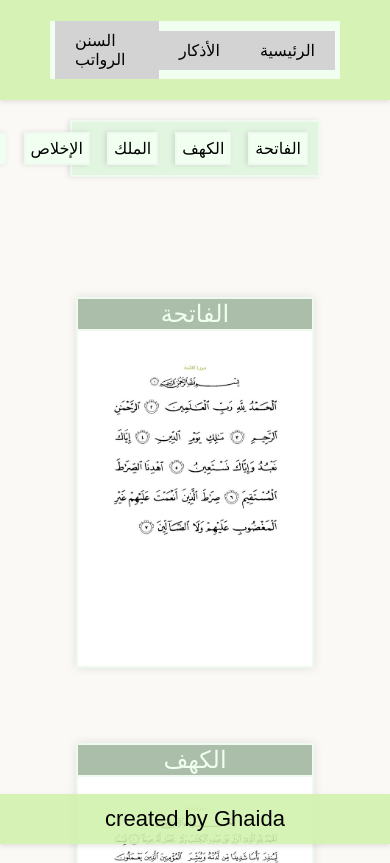
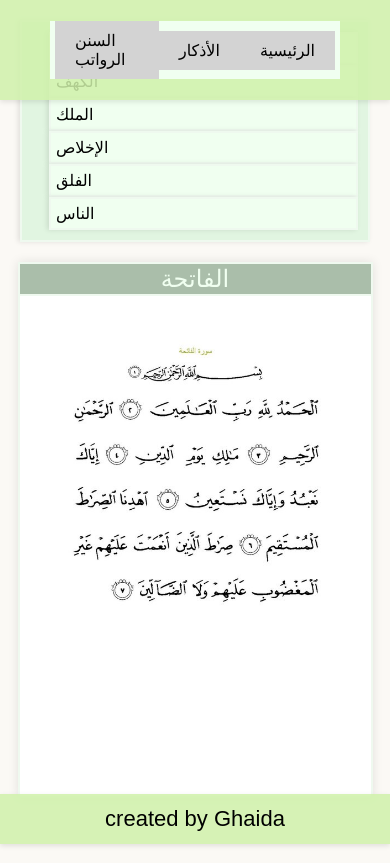
Before and after one commit to GhaidaAL36/WARD, a plain HTML site: page index.html in a window 390 px wide. Shown: the top 863 px of the page. Drawn offline with Linux system fonts and the light colour scheme; a web font is replaced by a local one.

Commit message:
Add files via upload

```diff
--- a/index.html
+++ b/index.html
@@ -1,9 +1,9 @@
 <!DOCTYPE html>
-<html>
+<html lang="ar">
   <head>
     <meta charset="utf-8">
     <meta name="viewport" content="width=device-width, initial-scale=1.0">
-    <title>Home</title>
+    <title>الرئيسية</title>
     <link rel="stylesheet" href="styles/general.css">
     <link rel="stylesheet" href="styles/body.css">
     <link rel="stylesheet" href="styles/index.css">
--- a/styles/azkar.css
+++ b/styles/azkar.css
@@ -28,7 +28,7 @@
 
 .content{
   padding: 30px;
-  border-bottom: #333;
+  border-bottom: 1px solid #b8b5b5;
 
 }
 
@@ -44,15 +44,11 @@
 
 }
 
-section {
-
-
-}
 
 
 .content-item{
   padding: 30px;
-  border-bottom: #333;
+  border-bottom: 1px solid #b8b5b5;
   background-color: #fff;
   text-align: center;
 }
@@ -84,8 +80,8 @@ section {
   text-decoration: none;
   background-color: #ddd;
   color: #333;
+}
 
-}
 
 .sidebar-item:hover {
   background-color: #C0C0C0;
--- a/styles/index.css
+++ b/styles/index.css
@@ -48,3 +48,13 @@
   max-width: 100%;
   height: auto;
 }
+
+@media (max-width: 768px) {
+  .box {
+      flex-direction: column;
+      margin: 20px;
+  }
+  .content {
+      width: 90%;
+  }
+}
```
Also changed, not shown: azkar-page.html (+1 -6 lines).
